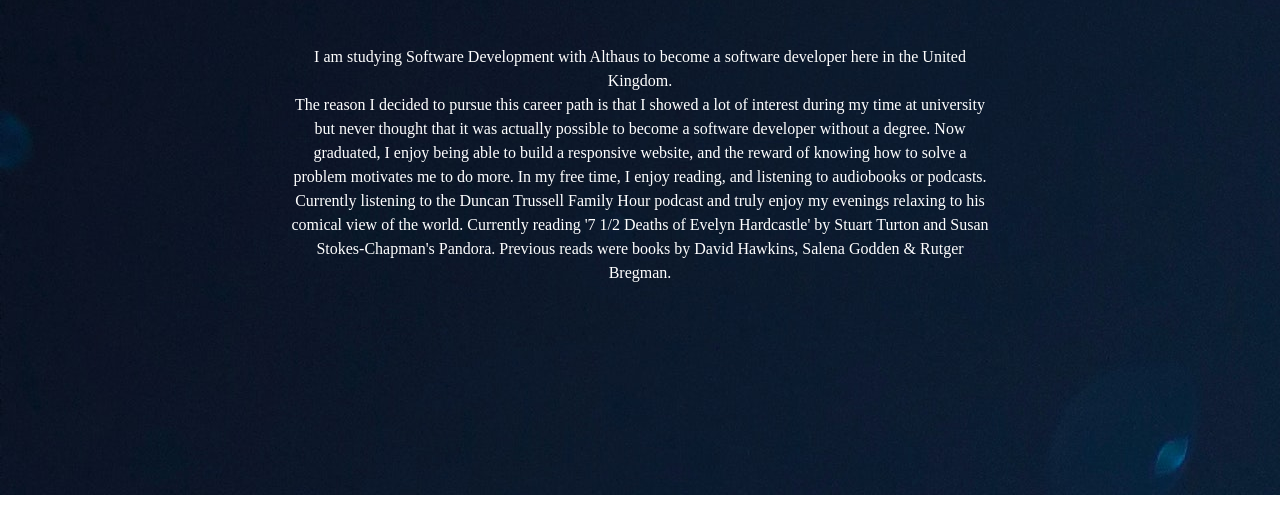
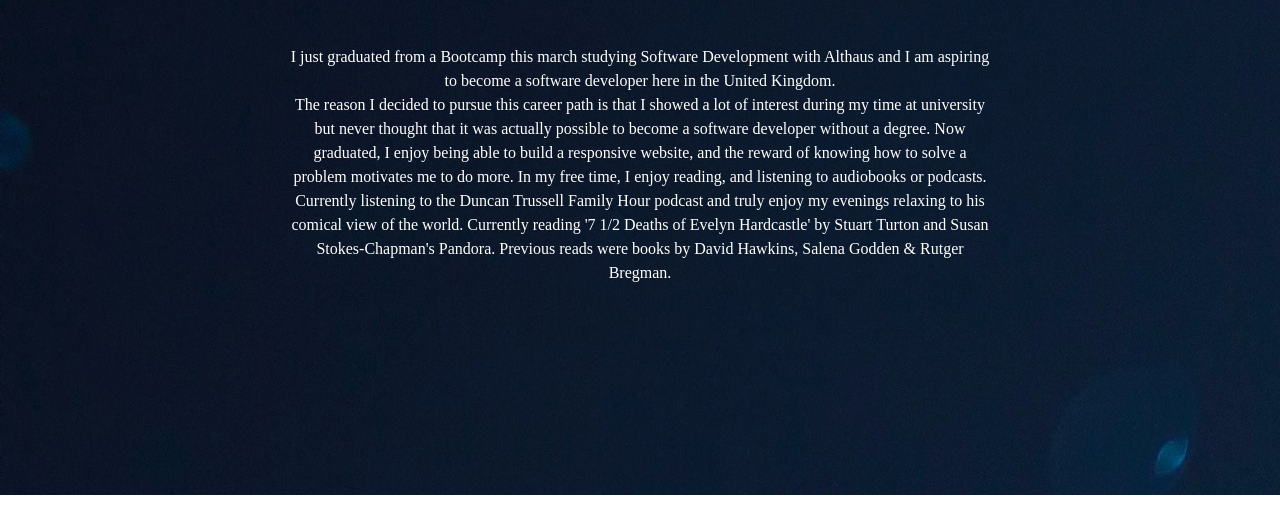
Before and after one commit to ayatnasir/Porftolio, a plain HTML site: page index.html in a window 1280 px wide. Shown: the part 282-800 px from the top of the page. Drawn offline with Linux system fonts and the light colour scheme.

Commit message:
about me secion changed

```diff
--- a/index.html
+++ b/index.html
@@ -58,7 +58,7 @@
         <div class="underline"></div>
     </div>
     <div class="text">
-        <p>I am studying Software Development with Althaus to become a software developer here in the United Kingdom. <br/>
+        <p>I just graduated from a Bootcamp this march studying Software Development with Althaus and I am aspiring to become a software developer here in the United Kingdom. <br/>
 
             The reason I decided to pursue this career path is that I showed a lot of interest during my time at university but never thought that it was actually possible to become a software developer without a degree. Now graduated, I enjoy being able to build a responsive website, and the reward of knowing how to solve a problem motivates me to do more.
 
```
